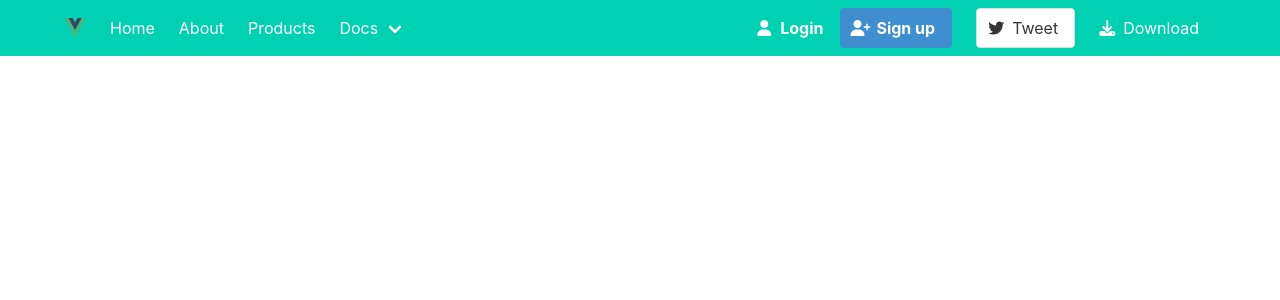
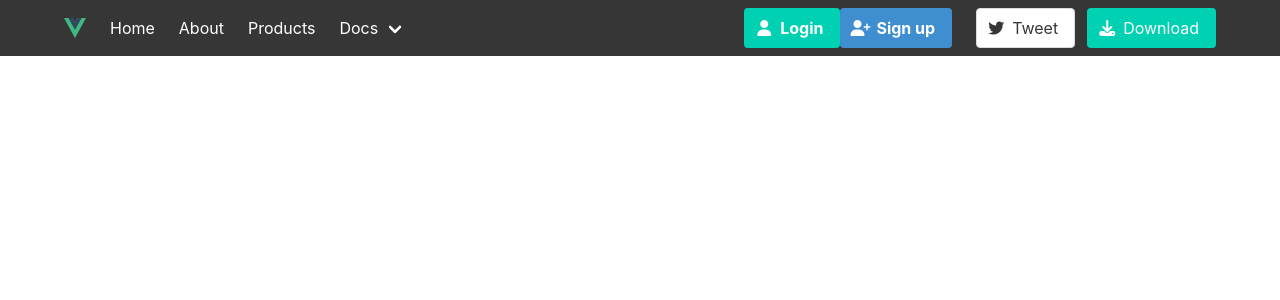
Before and after one commit to zangaran1/Web-Server-Projects, a Vue app in the folder client/: page / in a window 1280 px wide. Shown: the top 300 px of the page. Built offline with nearby package versions, Linux system fonts and the light colour scheme.

Commit message:
nav bar color change

```diff
--- a/client/src/components/NavBar.vue
+++ b/client/src/components/NavBar.vue
@@ -12,7 +12,7 @@ import LoginBadge from './LoginBadge.vue';
 </script>
 
 <template>
-    <nav class="navbar is-primary">
+    <nav class="navbar is-dark">
         <div class="container">
         <div class="navbar-brand">
           <a class="navbar-item" href="https://bulma.io">
```
